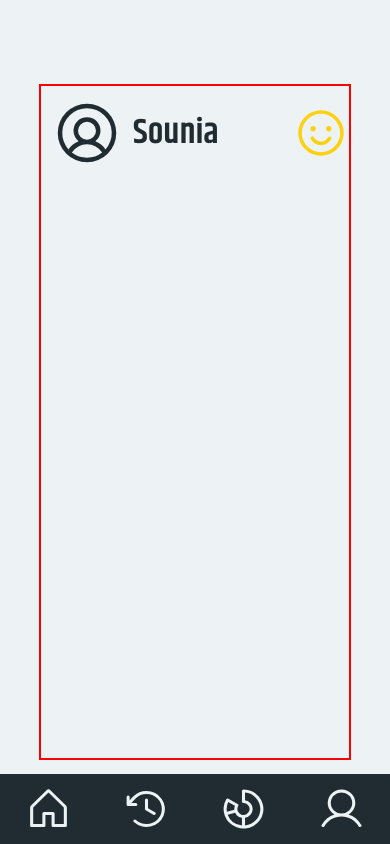
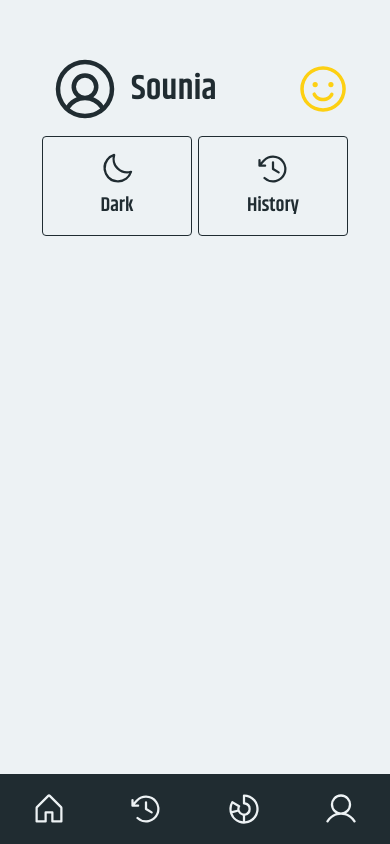
Before and after one commit to vickyfrosties/StatMind, a React (Vite) app: page /profile in a window 390 px wide. Built offline with nearby package versions, Linux system fonts and the light colour scheme.

Commit message:
Some adjusts

```diff
--- a/src/Components/Profile/Profile.jsx
+++ b/src/Components/Profile/Profile.jsx
@@ -1,8 +1,10 @@
+import { useNavigate } from "react-router-dom";
 import MainMenu from "../../Containers/Menu/MainMenu";
 import styles from "./Profile.module.css";
 import "/fonts.modules.css";
 
 const Profile = () => {
+  const navigate = useNavigate();
 
   return (
     <>
@@ -17,6 +19,20 @@ const Profile = () => {
           <svg xmlns="http://www.w3.org/2000/svg" width="62" height="62" fill="#FDD012" viewBox="0 0 256 256"><path d="M128,24A104,104,0,1,0,232,128,104.11,104.11,0,0,0,128,24Zm0,192a88,88,0,1,1,88-88A88.1,88.1,0,0,1,128,216ZM80,108a12,12,0,1,1,12,12A12,12,0,0,1,80,108Zm96,0a12,12,0,1,1-12-12A12,12,0,0,1,176,108Zm-1.07,48c-10.29,17.79-27.4,28-46.93,28s-36.63-10.2-46.92-28a8,8,0,1,1,13.84-8c7.47,12.91,19.21,20,33.08,20s25.61-7.1,33.07-20a8,8,0,0,1,13.86,8Z"></path>
           </svg>
         </div>
+
+        <div className={styles.button_container}>
+          <button onClick={navigate()}>
+            <svg xmlns="http://www.w3.org/2000/svg" width="36" height="36" fill="#202C31" viewBox="0 0 256 256"><path d="M233.54,142.23a8,8,0,0,0-8-2,88.08,88.08,0,0,1-109.8-109.8,8,8,0,0,0-10-10,104.84,104.84,0,0,0-52.91,37A104,104,0,0,0,136,224a103.09,103.09,0,0,0,62.52-20.88,104.84,104.84,0,0,0,37-52.91A8,8,0,0,0,233.54,142.23ZM188.9,190.34A88,88,0,0,1,65.66,67.11a89,89,0,0,1,31.4-26A106,106,0,0,0,96,56,104.11,104.11,0,0,0,200,160a106,106,0,0,0,14.92-1.06A89,89,0,0,1,188.9,190.34Z"></path>
+            </svg>
+            <h2>Dark</h2>
+          </button>
+
+          <button onClick={() => navigate("/history")}>
+            <svg xmlns="http://www.w3.org/2000/svg" width="36" height="36" fill="#202C31" viewBox="0 0 256 256"><path d="M136,80v43.47l36.12,21.67a8,8,0,0,1-8.24,13.72l-40-24A8,8,0,0,1,120,128V80a8,8,0,0,1,16,0Zm-8-48A95.44,95.44,0,0,0,60.08,60.15C52.81,67.51,46.35,74.59,40,82V64a8,8,0,0,0-16,0v40a8,8,0,0,0,8,8H72a8,8,0,0,0,0-16H49c7.15-8.42,14.27-16.35,22.39-24.57a80,80,0,1,1,1.66,114.75,8,8,0,1,0-11,11.64A96,96,0,1,0,128,32Z"></path>
+            </svg>
+            <h2>History</h2>
+          </button>
+        </div>
       </section>
       <MainMenu />
     </>
--- a/src/Components/Profile/Profile.module.css
+++ b/src/Components/Profile/Profile.module.css
@@ -11,14 +11,12 @@ body {
 
 @media (min-width: 390px) and (max-width: 550px) {
     .section {
-        border: 2px solid red;
+        /* border: 2px solid red; */
         width: 80vw;
-        height: 80vh;
-    }
+        height: 90vh;
 
         .infos {
             width: 100%;
-
             /* height: 150px; */
             display: flex;
             justify-content: space-around;
@@ -37,8 +35,33 @@ body {
                 font-family: "Khand", sans-serif;
                 font-weight: 600;
                 font-size: 35px;
-
             }
         }
 
+        .button_container {
+            height: 100px;
+            display: flex;
+            justify-content: space-around;
+            /* border: 2px solid green; */
+
+
+            button {
+                width: 150px;
+                height: 100%;
+                border: 1px solid #202C31;
+                border-radius: 4px;
+                background-color: #EDF2F4;
+
+                h2 {
+                    color: #202C31;
+                    font-family: "Khand", sans-serif;
+                    font-size: 20px;
+                    font-weight: 600;
+                    font-style: normal;
                 }
+            }
+        }
+    }
+
+
+}
--- a/src/Components/RegisterForm/RegisterForm.jsx
+++ b/src/Components/RegisterForm/RegisterForm.jsx
@@ -9,7 +9,7 @@ const RegisterForm = () => {
   const [username, setUsername] = useState("");
   const [email, setEmail] = useState("");
   const [password, setPassword] = useState("");
-  // const navigate = useNavigate();
+  const navigate = useNavigate();
 
 
   const handleSubmit = async (e) => {
@@ -19,6 +19,7 @@ const RegisterForm = () => {
     await axios.post("http://localhost:8000/register", { username, email, password })
       .then(result => {
         console.log("Request response:", result);
+        navigate("/");
       })
 
       .catch(error => console.log("Error:", error));
--- a/src/Containers/Menu/MainMenu.css
+++ b/src/Containers/Menu/MainMenu.css
@@ -29,7 +29,6 @@
         justify-content: space-between;
         align-items: center;
 
-
         a {
             width: 100%;
             height: 100%;
@@ -38,7 +37,8 @@
             align-items: center;
 
             img {
-                width: 50%;
+                width: 36px;
+                height: 36px;
             }
         }
     }
```
Lines whose indentation alone changed are shown as unchanged.
